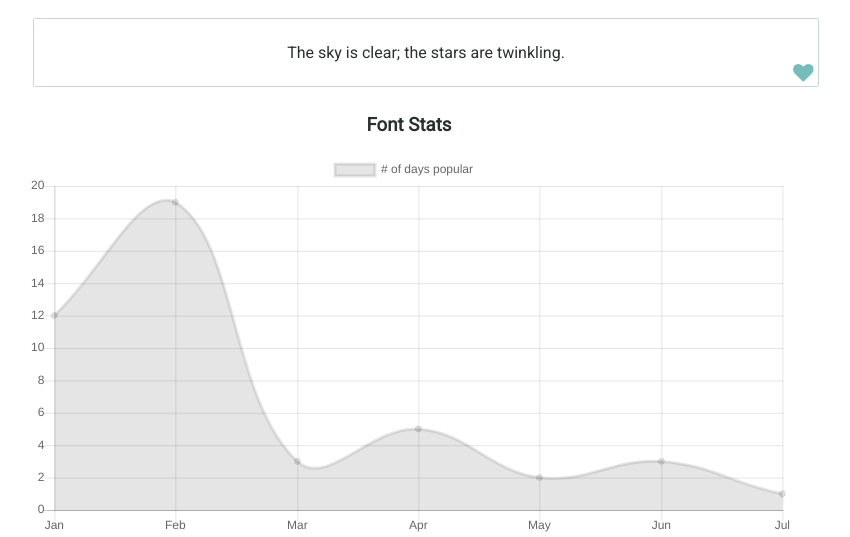
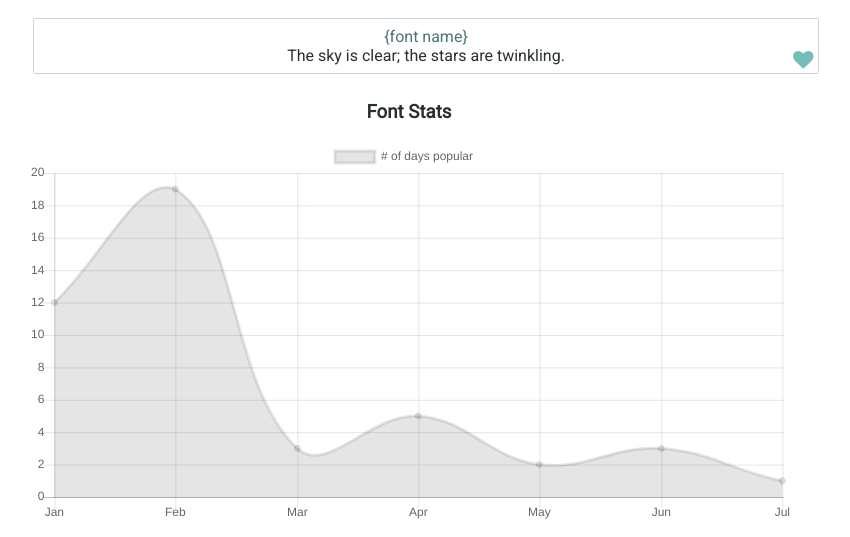
Before and after one commit to newomble/HellaWickedFonts, a PHP site: page /font.php in a window 1280 px wide. Shown: the part 316-853 px from the top of the page, without its empty margins (231-1081 px from the left). Run offline with PHP 8.4, Linux system fonts and the light colour scheme; style sheets or scripts are compiled from the project's sources.

Commit message:
Bug Fix: Show the name of a font & Let them edit it
Show the name of the font as a link and let them edit the text in the preview.

```diff
--- a/src/resources/js/hella_wicked_fonts.js
+++ b/src/resources/js/hella_wicked_fonts.js
@@ -26,7 +26,8 @@ HellaWickedFonts.prototype.getFontBox = function (font_id, is_favorite, font, tx
 	'use strict';
 
 	var box = document.createElement('div'),
-		font_txt = document.createElement('p'),
+		font_name = document.createElement('a'),
+		font_txt = document.createElement('div'),
 		icon = document.createElement('i');
 
 	box.classList.add('box');
@@ -37,6 +38,7 @@ HellaWickedFonts.prototype.getFontBox = function (font_id, is_favorite, font, tx
 
 
 	font_txt.innerHTML = txt || "The sky is clear; the stars are twinkling.";
+	font_txt.contentEditable = true; //let them type in it
 
 	icon.classList.add('fa-heart');
 	icon.classList.add((is_favorite) ? 'fas' : 'far');
@@ -47,6 +49,10 @@ HellaWickedFonts.prototype.getFontBox = function (font_id, is_favorite, font, tx
 	/// @see /resources/js/manage_favorites.js
 	manage_favorites.addChangeEvent(icon);
 
+	font_name.innerHTML = "{font name}";
+	font_name.setAttribute("href", "/font.php");
+
+	box.appendChild(font_name);
 	box.appendChild(font_txt);
 	box.appendChild(icon);
 	return box;
```
Also changed, not shown: src/collection.php (+1 -6 lines).
